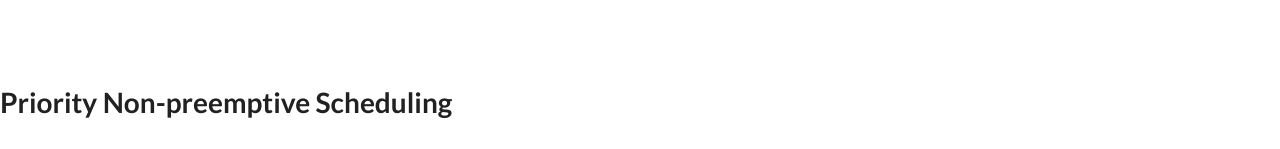
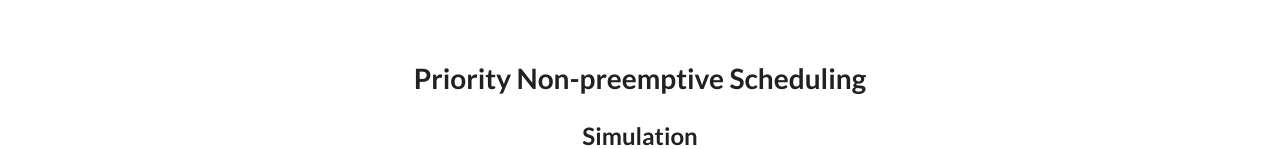
Before and after one commit to SreeDakshinya/Operating-Systems-Lab-Project, a plain HTML site: page Process Scheduling/Priority.html in a window 1280 px wide. Shown: the top 149 px of the page. Drawn offline with nearby package versions, Linux system fonts and the light colour scheme.

Commit message:
Update Priority.html

```diff
--- a/Process Scheduling/Priority.html
+++ b/Process Scheduling/Priority.html
@@ -271,8 +271,9 @@ $(document).ready(function(){
   }
 });
 </script>
+<center>
+<h1>
 
-<h1>
   Priority Non-preemptive Scheduling
 
 </h1>
@@ -308,6 +309,7 @@ $(document).ready(function(){
   <button id="start" class="btn">Start</button>
   <br>
   <br>
+  <br>
   <div id="outer-div">
   </div>
   <br><br><br>
@@ -329,5 +331,6 @@ $(document).ready(function(){
   </table>
     </div>
     <p id="Average"></p>
+	</center>
 </body>
 </html>
```
